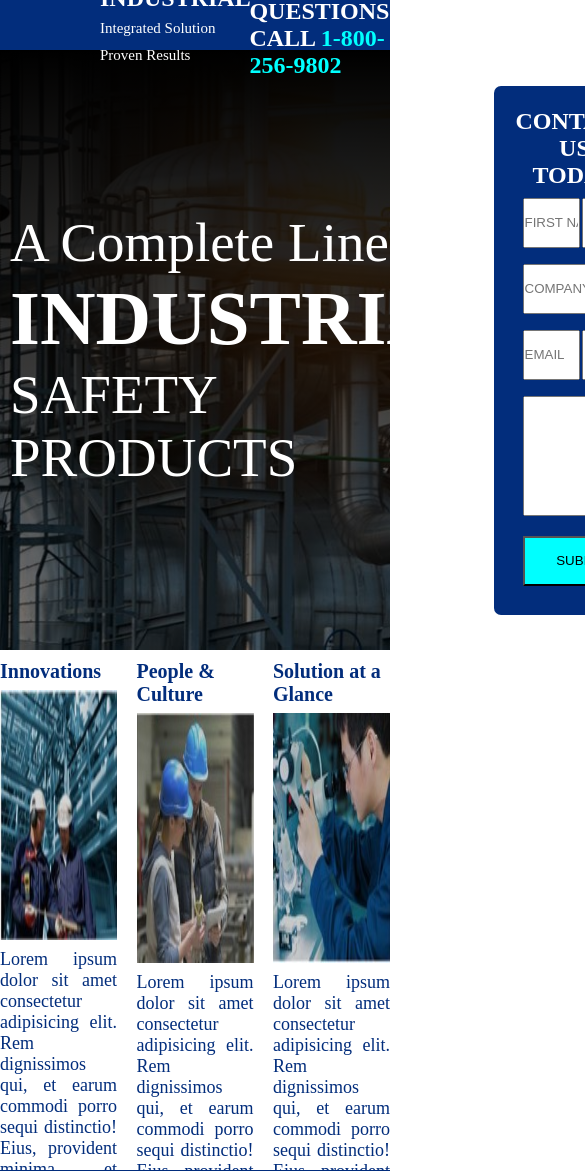
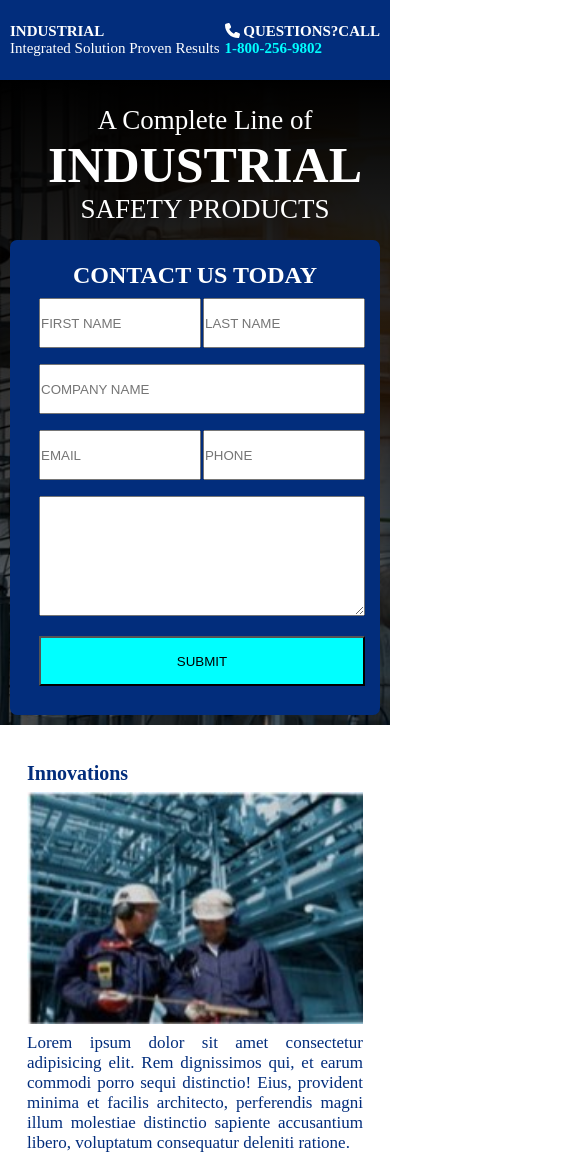
Before and after one commit to MayurS315/webpage3, a plain HTML site: page index.html in a window 390 px wide. Shown: the top 1171 px of the page, 585 px wide, since content can reach past the window. Drawn offline with Linux system fonts and the light colour scheme.

Commit message:
webpage3_responsive

```diff
--- a/assets/css/style.css
+++ b/assets/css/style.css
@@ -77,7 +77,7 @@ aside .col-space{
     margin-bottom: 7px;
 }
 .feature div img{
-    width:400px;
+    width:100%;
     height:250px;
 }
 .feature div p{
@@ -121,6 +121,7 @@ aside .col-space{
 .service{
     width:100%;
     height:auto;
+    /* padding: 0px 27px; */
     /* padding:0px 30px; */
 }
 .service .upper, .service .lower{
@@ -128,14 +129,22 @@ aside .col-space{
     align-items: center;
 }
 
+.service .upper .content{
+   padding: 0px 27px;
+}
+
+.service .lower .content{
+    padding: 0px 27px;
+ }
+
 .service .image,
 .service .content{
     width:50%;
 }
 
 .service .image img{
-    width:660px;
-    height:500px;
+    width:100%;
+    height:400px;
 }
 
 .footer {
@@ -153,22 +162,34 @@ aside .col-space{
    }
 
 
-   @media screen and (max-width:992px),(min-width:992px){
+   @media screen and (max-width:992px){
         .header{
             width: 100%;
-            /* height:170px; */
+            height:100px;
             padding: 10px;
         }
         .header h2{
-            font-size: 80px;
+            display: block;
+            font-size: 30px;
+        }
+        .header h2 span{
+            display:block;
         }
         .banner{
             padding:10px;
         }
 
+        .banner h1{
+            font-size:42px;
+            padding-left: 20px;
+        }
+        .banner h1 span{
+            font-size: 65px;
+        }
         .feature{
             width:100%;
-            padding:10px 0px;
+            height: 536px;
+            padding: 22px 27px;
          /* justify-content: space-between; */
         }
         .feature div{
@@ -176,7 +197,7 @@ aside .col-space{
                 height:500px;
         }
         .feature div h2{
-            font-size: 20px;
+            font-size: 30px;
         }
 
         .feature div img{
@@ -203,13 +224,134 @@ aside .col-space{
             width:50%;
         }
 
-        .service .upper .content,.service .lower .content{
-            margin-left: 20px;
+        .service .upper .content{
+            /* margin-left: 20px; */
+        }
+
+        .service .lower .content{
+            /* margin-left: 20px; */
         }
 
         .service .image img{
-            width:500px;
-            height:350px;
+            width:100%;
+            height:auto;
         }
 
     }
+
+    @media screen and (max-width:768px){
+        .header{
+            width: 100%;
+            height:90px;
+            padding: 10px;
+        }
+        .header h2{
+            display: block;
+            font-size: 20px;
+        }
+        .header h2 span{
+            display:block;
+        }
+        .banner{
+            height:auto;
+            padding:10px;
+            display:flex;
+            flex-direction: column;
+        }
+        .banner h1{
+            font-size: 27px;
+            text-align: center;
+            margin: 15px 0px;
+        }
+        .banner h1 span{
+            font-size: 50px;
+        }
+        .feature{
+            height: 499px;
+            padding: 22px 27px;
+        }
+
+        .feature div{
+            width:30%;
+
+        }
+        .feature div h2{
+            font-size: 20px;
+        }
+
+        .feature div img{
+            width:100%;
+            height: 189px;
+        }
+
+        .feature div p{
+            font-size: 17px;
+        }
+
+        .about{
+            padding: 59px 84px;
+        }
+        .about button{
+            margin-top: 26px;
+        }
+
+    }
+
+    @media screen and (max-width:576px){
+        .header{
+            width: 100%;
+            height:80px;
+            padding: 10px;
+        }
+        .header h2{
+            display: block;
+            font-size: 15px;
+        }
+        .header h2 span{
+            display:block;
+        }
+
+        .feature{
+            height: auto;
+            /* padding: 22px 20px; */
+            flex-direction: column;
+        }
+
+        .feature div{
+            width:100%;
+            height: auto;
+            padding: 15px 0px;
+        }
+        /* .feature div h2{
+            font-size: 20px;
+        } */
+
+        .feature div img{
+            width:100%;
+            height: auto;
+        }
+
+        .feature div p{
+            font-size: 17px;
+        }
+
+        .about{
+            padding: 24px 12px;
+        }
+        .about h2{
+            font-size:27px;
+        }
+        .about p{
+            font-size: 16px;
+        }
+
+            .service .image img{
+                height:auto;
+            }
+
+
+            .footer h2 {
+                font-size: 12px;
+                margin-bottom: 7px;
+            }
+    }
--- a/index.html
+++ b/index.html
@@ -9,7 +9,7 @@
     </head>
     <body>
         <!-- Header Section Start -->
-        <header>
+        <header class="header">
             <h2>
                 INDUSTRIAL
                 <span style="font-size: 15px; font-weight: normal;">Integrated Solution Proven Results</span>
@@ -108,13 +108,13 @@
                     <div class="image">
                         <img src="./assets/img/service_1.jpeg">
                     </div>
-                    <div class="content" style="padding-right: 60px;">
+                    <div class="content">
                         <h3>Lorem ipsum, dolor</h3>
                         <p>Lorem ipsum, dolor sit amet consectetur adipisicing elit. Natus suscipit perspiciatis voluptas adipisci officia doloremque. Fugit dolore repellat aspernatur, eaque adipisci, libero possimus corrupti soluta a odit obcaecati cumque magnam?</p>
                     </div>
                 </div>
                 <div class="lower">
-                    <div class="content" style="padding-right: 60px;">
+                    <div class="content">
                         <h3>Lorem ipsum, dolor</h3>
                         <p>Lorem ipsum, dolor sit amet consectetur adipisicing elit. Natus suscipit perspiciatis voluptas adipisci officia doloremque. Fugit dolore repellat aspernatur, eaque adipisci, libero possimus corrupti soluta a odit obcaecati cumque magnam?</p>
                     </div>
```
